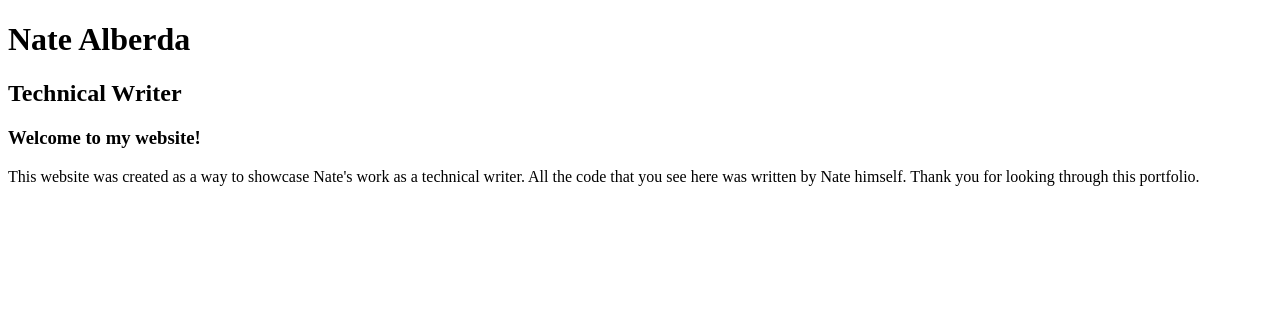
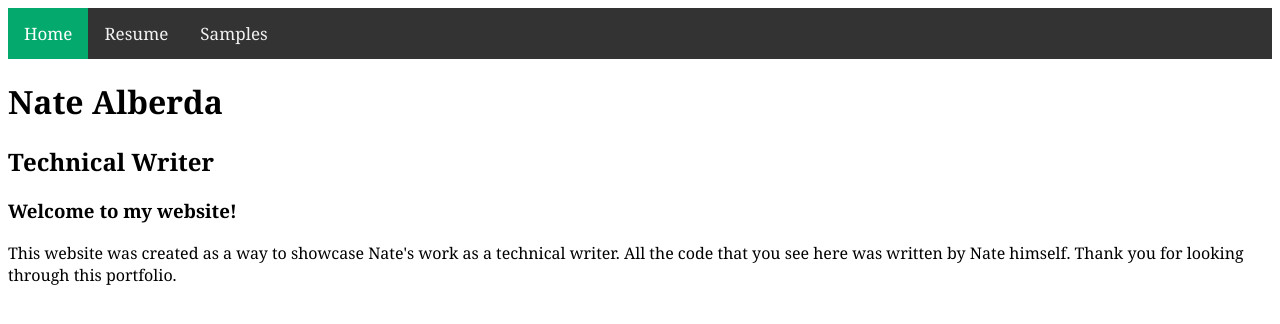
Before and after one commit to BACON8ER-GAMER/technical_writing_portfolio, a plain HTML site: page index.html in a window 1280 px wide. Drawn offline with Linux system fonts and the light colour scheme.

Commit message:
Added a navigation bar at the top of the page.

```diff
--- a/index.html
+++ b/index.html
@@ -4,7 +4,14 @@
     <link rel="stylesheet" href="styles.css">
 </head>
 <body>
+    <div class="topnav">
+        <a class="active" href="#home">Home</a>
+        <a href="resume.html">Resume</a>
+        <a href="samples.html">Samples</a>
+    </div>
+
     <h1>Nate Alberda</h1>
+
     <h2>Technical Writer</h2>
 
     <h3>Welcome to my website!</h3>
--- a/styles.css
+++ b/styles.css
@@ -1,3 +1,31 @@
 h1 {
-    text-size-adjust: 50px;
+    font-family: Georgia, 'Times New Roman', Times, serif;
 }
+
+body {
+    font-family: Georgia, 'Times New Roman', Times, serif;
+}
+
+.topnav {
+  overflow: hidden;
+  background-color: #333;
+}
+
+.topnav a {
+  float: left;
+  color: #f2f2f2;
+  text-align: center;
+  padding: 14px 16px;
+  text-decoration: none;
+  font-size: 17px;
+}
+
+.topnav a:hover {
+  background-color: #ddd;
+  color: black;
+}
+
+.topnav a.active {
+  background-color: #04AA6D;
+  color: white;
+}
```
